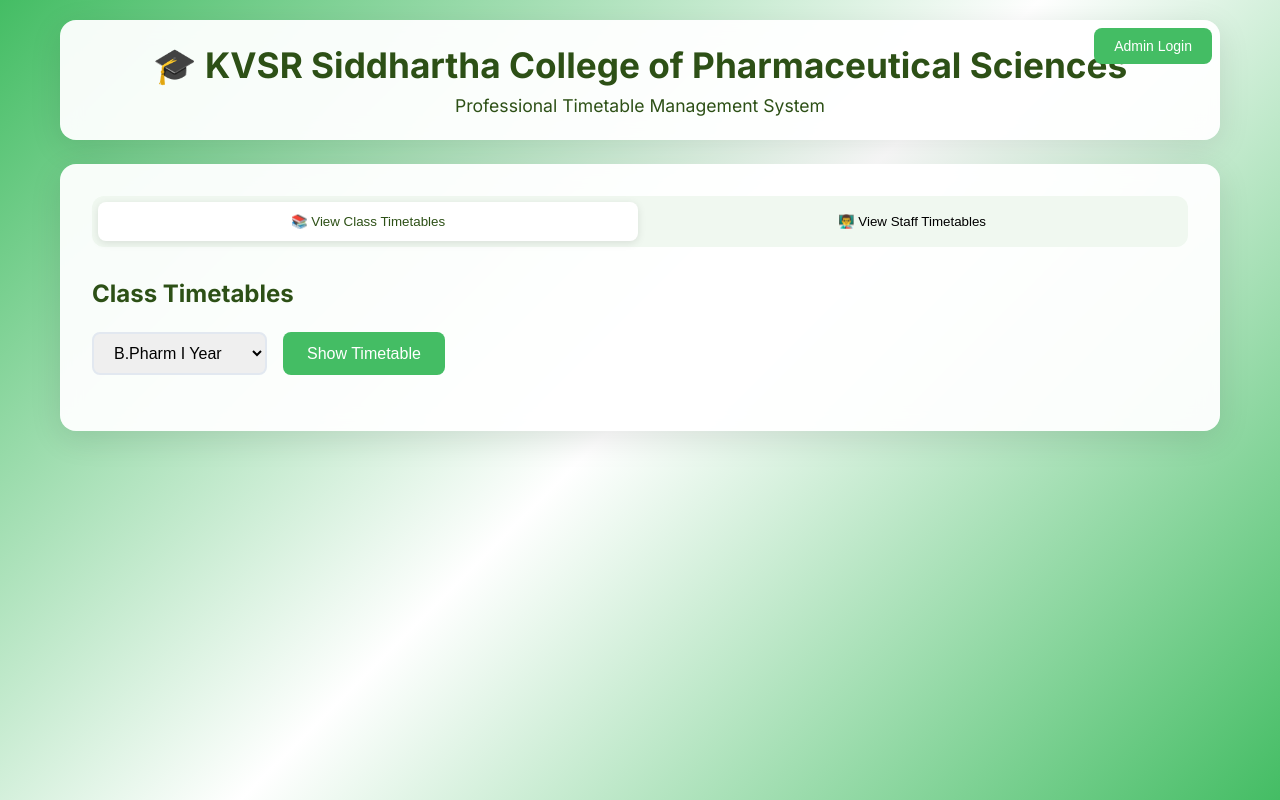
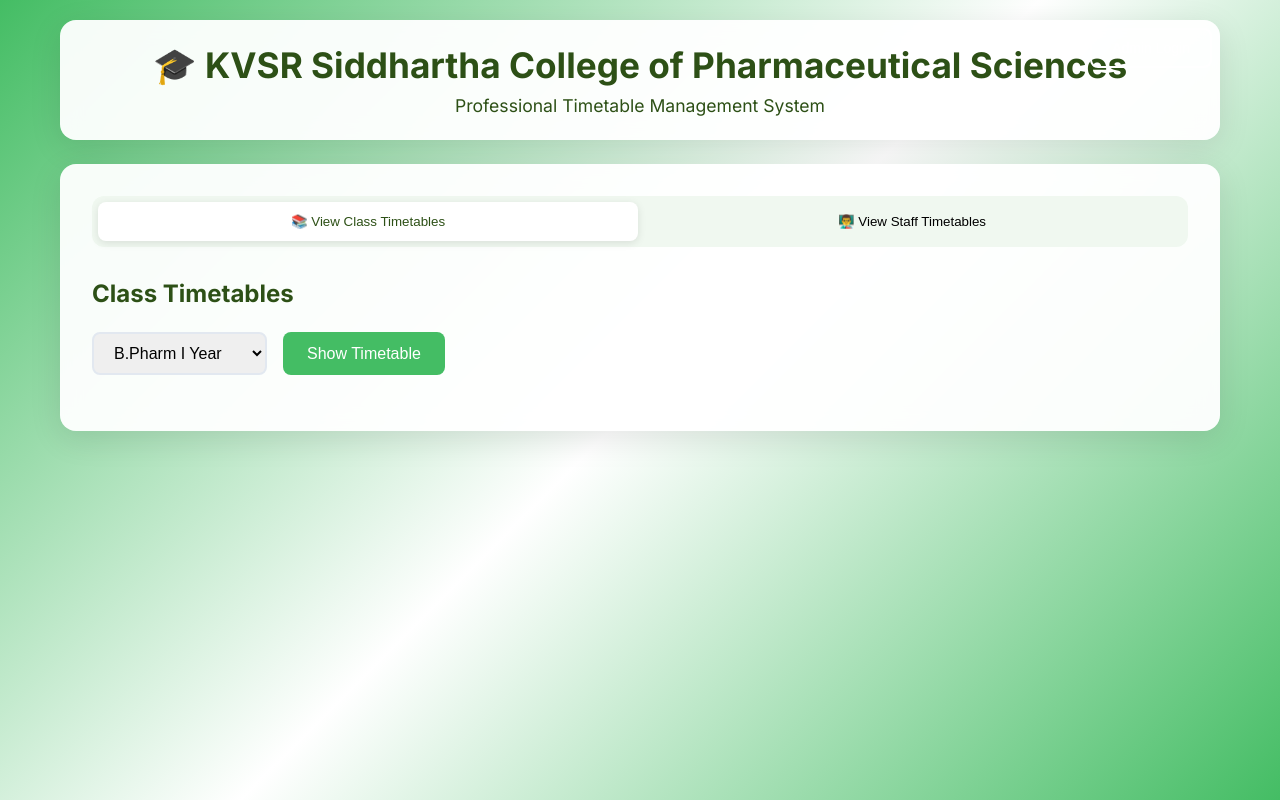
Before and after one commit to saravanasai1435/TIMETABLE, a website built with Vite: page index.html in a window 1280 px wide. Built offline with nearby package versions, Linux system fonts and the light colour scheme.

Commit message:
Make login button transparent

```diff
--- a/index.html
+++ b/index.html
@@ -89,9 +89,9 @@
       position: absolute;
       top: 8px;
       right: 8px;
-      background: #44bd64;
+      background: transparent;
       color: white;
-      border: none;
+      border: 2px solid white;
       padding: 10px 20px;
       border-radius: 8px;
       font-size: 14px;
@@ -102,8 +102,8 @@
 
     .login-btn:hover {
       transform: translateY(-2px);
-      box-shadow: 0 4px 12px rgba(68, 189, 100, 0.5);
-      background: #3da856;
+      box-shadow: 0 4px 12px rgba(255, 255, 255, 0.3);
+      background: rgba(255, 255, 255, 0.1);
     }
 
     .logout-btn {
```
